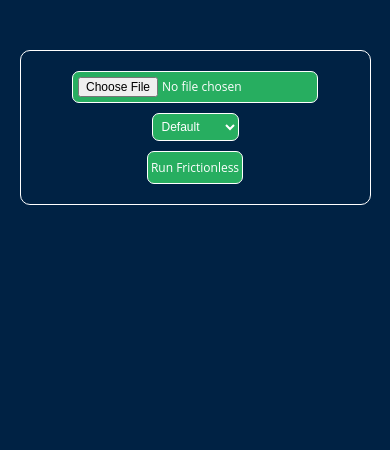
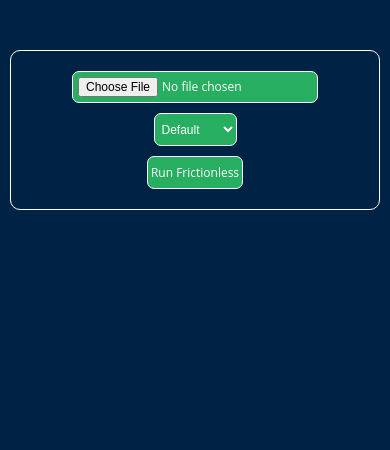
Before and after one commit to DjDadMouth1/Capstone-Summer-Fall, a Flask app: page / in a window 390 px wide. Shown: the part 203-653 px from the top of the page. Run offline with Flask 2, Linux system fonts and the light colour scheme; some libraries are stand-ins or nearby versions.

Commit message:
Spacing in the input form expanded

```diff
--- a/static/css/style.css
+++ b/static/css/style.css
@@ -114,18 +114,18 @@ img {
 
 .body-content .content .container .input-form {
   margin: auto;
-  width: 50%;
+  width: 60%;
 }
 
 @media only screen and (max-width: 900px) {
   .body-content .content .container .input-form {
-    width: 70%;
+    width: 75%;
   }
 }
 
 @media only screen and (max-width: 600px) {
   .body-content .content .container .input-form {
-    width: 90%;
+    width: 95%;
   }
 }
 
@@ -186,7 +186,7 @@ img {
   }
 }
 
-.body-content .content .container .input-form form .run-frictionless {
+.body-content .content .container .input-form form .run-frictionless, .output-selection {
   padding: 0px 10px;
   height: 33px;
   border: solid 1px white;
@@ -197,7 +197,7 @@ img {
 }
 
 @media only screen and (max-width: 950px) {
-  .body-content .content .container .input-form form .run-frictionless {
+  .body-content .content .container .input-form form .run-frictionless, .output-selection {
     font-size: 12px;
     padding: 0px 3px;
   }
```
